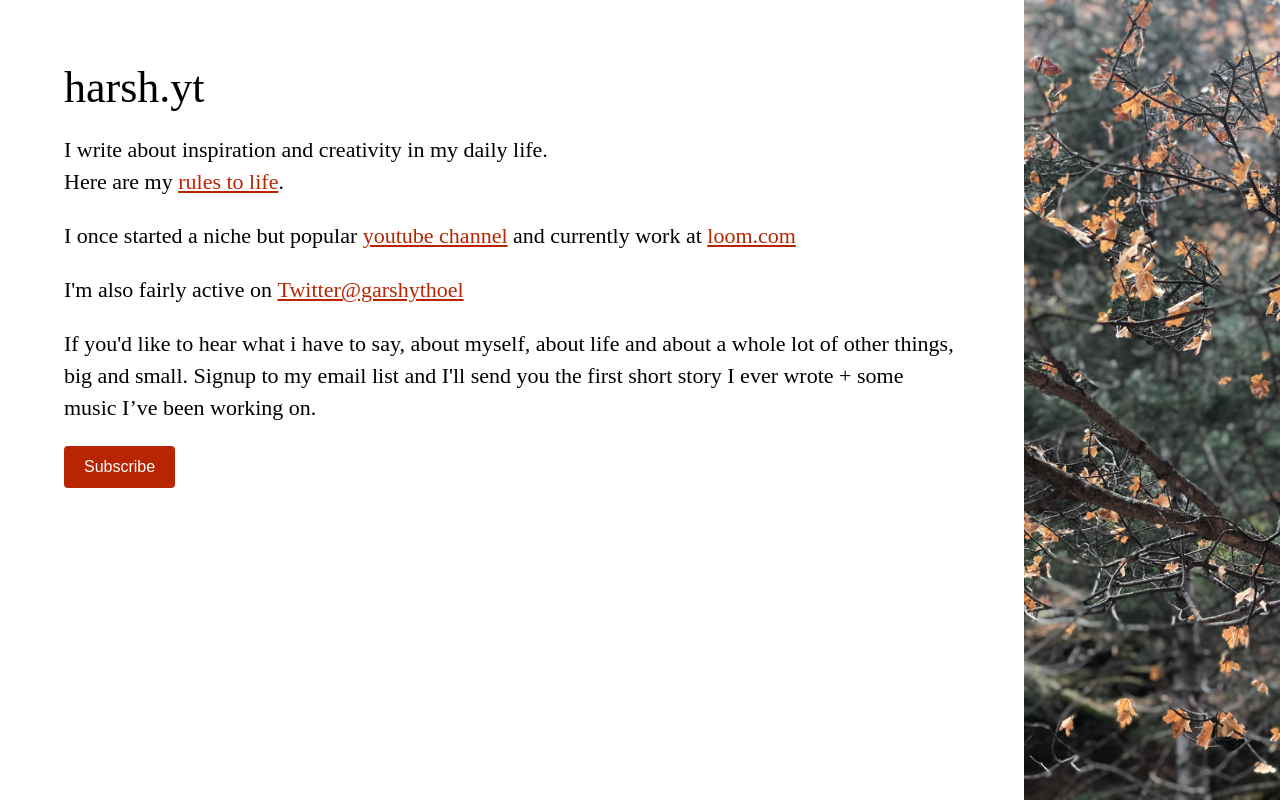
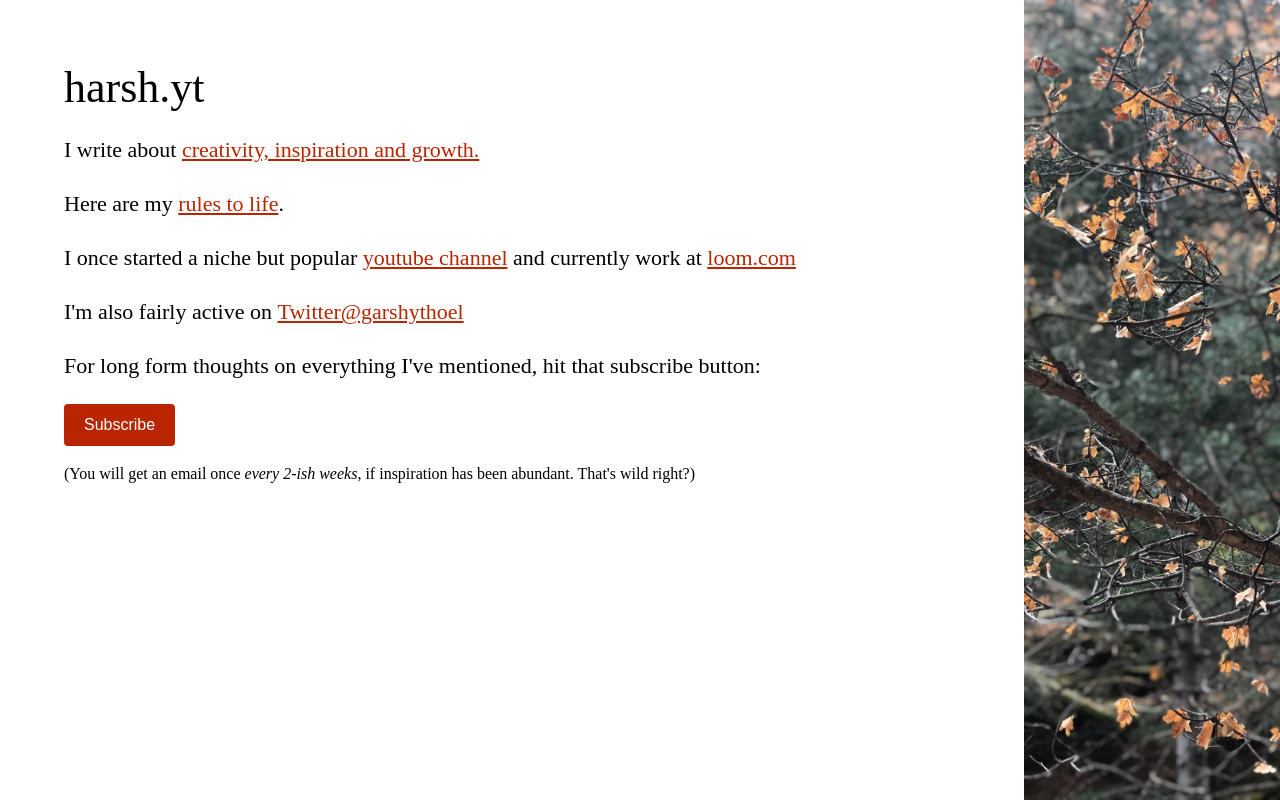
Before and after one commit to garshythoel/harsh-personal-website, a Next.js app: page / in a window 1280 px wide. Built offline with nearby package versions, Linux system fonts and the light colour scheme.

Commit message:
Adjust language

```diff
--- a/pages/index.js
+++ b/pages/index.js
@@ -18,9 +18,16 @@ export default function Home () {
           <text className="textSize-xl">harsh.yt</text>
           <div className="main-content-text">
             <p size="large">
-              {' '}
-              I write about inspiration and creativity in my daily life. <br />Here
-              are my{' '}
+              I write about&nbsp;
+              <a
+                rel="noopener noreferrer"
+                target="_blank"
+                href="https://harsh.substack.com"
+              >
+              creativity, inspiration and growth.
+              </a>
+            </p>
+            <p>Here are my&nbsp;
               <a
                 rel="noopener noreferrer"
                 target="_blank"
@@ -30,7 +37,6 @@ export default function Home () {
               </a>
               .
             </p>
-
             <p size="large">
               I once started a niche but popular{' '}
               <a target="_blank" rel="noopener noreferrer" href="https://youtube.com/riffshop">
@@ -47,13 +53,7 @@ export default function Home () {
                 Twitter@garshythoel
               </a>
             </p>
-            <p size="large">
-              If you&apos;d like to hear what i have to say, about myself, about
-              life and about a whole lot of other things, big and small. Signup
-              to my email list and I&apos;ll send you the first short story I
-              ever wrote + some music I’ve been working on.
-            </p>
-
+            <p>For long form thoughts on everything I&apos;ve mentioned, hit that subscribe button:</p>
             <button
               className="primary"
               target="_blank"
@@ -61,6 +61,7 @@ export default function Home () {
             >
               Subscribe
             </button>
+            <p className="textSize-s">(You will get an email once <i>every 2-ish weeks</i>, if inspiration has been abundant. That&apos;s wild right?)</p>
           </div>
 
           {/* <Tweet /> */}
```
